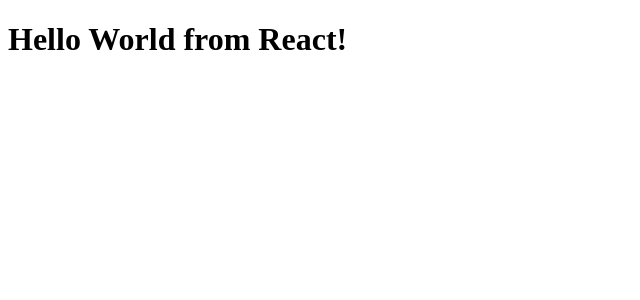
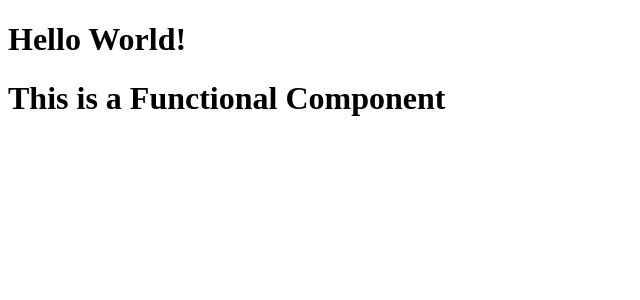
Before and after one commit to aishwaryeah/new-learn-react, a React (Vite) app: page / in a window 1280 px wide. Shown: the top 300 px of the page, without its empty margins (0-640 px from the left). Built offline with nearby package versions, Linux system fonts and the light colour scheme.

Commit message:
class 03

```diff
--- a/App.js
+++ b/App.js
@@ -1,10 +1,17 @@
 import React from "react";
 import ReactDOM from "react-dom/client";
 
-const heading = React.createElement(
-  "h1",
-  { id: "heading" },
-  "Hello World from React!"
+const Title = () => (
+  <h1 className="heading" tabIndex="5">
+    Hello World!
+  </h1>
+);
+
+const HeadingCompnent = () => (
+  <div id="container">
+    <Title />
+    <h1>This is a Functional Component</h1>
+  </div>
 );
 const root = ReactDOM.createRoot(document.getElementById("root"));
-root.render(heading);
+root.render(<HeadingCompnent />);
--- a/index.html
+++ b/index.html
@@ -8,7 +8,7 @@
 </head>
 <body>
     <div id="root">
-        <h1>Div</h1>
+        <h1>Not Rendered</h1>
     </div>
     <script type="module" src="./App.js"> </script>
 </body>
--- a/package.json
+++ b/package.json
@@ -3,6 +3,8 @@
   "version": "1.0.0",
   "description": "React course",
   "scripts": {
+    "start": "parcel index.html",
+    "build": "parcel build index.html",
     "test": "jest"
   },
   "repository": {
```
